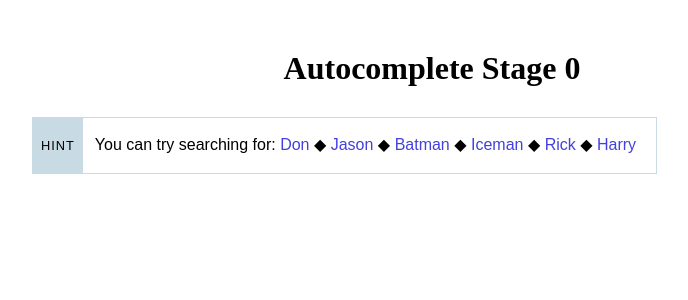
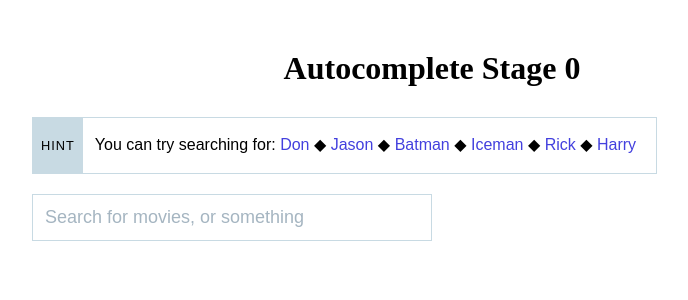
Before and after one commit to rbalicki2/build-bigger, a React app: page /autocomplete in a window 1280 px wide. Shown: the top 300 px of the page, without its empty margins (208-896 px from the left). Built offline with nearby package versions, Linux system fonts and the light colour scheme.

Commit message:
change query param provider to a render prop and dont use searchText state

```diff
--- a/src/components/Autocomplete.jsx
+++ b/src/components/Autocomplete.jsx
@@ -3,8 +3,7 @@ import fetchAutocompleteResults from 'src/services/autocomplete-service';
 import queryString from 'query-string';
 import { Input, ResultsContainer, OuterContainer, List } from './AutocompleteSubcomponents';
 
-const addQueryParams = InnerComponent =>
-  class QueryParamSetter extends Component {
+class QueryParamProvider extends Component {
   state = {
     qs: queryString.parse(location.search),
   };
@@ -29,22 +28,25 @@ const addQueryParams = InnerComponent =>
   }
 
   render() {
-      return <InnerComponent {...this.props} {...this.state} />;
+    return this.props.children(this.state.qs);
   }
-  };
+}
+
+export default () => (<QueryParamProvider>{({ searchText }) =>
+  <Autocomplete searchText={searchText} />
+}</QueryParamProvider>);
 
 class Autocomplete extends Component {
   state = {
-    searchText: this.props.qs.searchText,
     autocompleteValues: [],
     currentRequestId: 0,
     loading: false,
-    visible: !!this.props.qs.searchText,
+    visible: !!this.props.searchText,
   };
 
   componentDidMount() {
-    if (this.state.searchText) {
-      this.fetchAutocomplete();
+    if (this.props.searchText) {
+      this.fetchAutocomplete(this.props.searchText);
     }
     document.addEventListener('click', this.handleDocumentClick);
   }
@@ -52,10 +54,8 @@ class Autocomplete extends Component {
   componentWillReceiveProps(newProps) {
     // synchronize our local state with what was provided to us, if its different
     // and make the box visible
-    if (newProps.qs.searchText !== this.state.searchText) {
-      this.setState({
-        searchText: newProps.qs.searchText || '',
-      }, this.fetchAutocomplete);
+    if (newProps.searchText !== this.props.searchText) {
+      this.fetchAutocomplete(newProps.searchText);
     }
     this.isUpdatingVisibility = true;
     this.setState({
@@ -87,9 +87,8 @@ class Autocomplete extends Component {
     }
   };
 
-  fetchAutocomplete = () => {
+  fetchAutocomplete = (searchText) => {
     const currentRequestId = this.state.currentRequestId + 1;
-    const { searchText } = this.state;
     this.setState({
       currentRequestId,
       loading: true,
@@ -109,21 +108,11 @@ class Autocomplete extends Component {
   }
 
   updateText = ({ target: { value } }) => {
-    this.setState({
-      searchText: value || '',
-    }, () => {
-      this.fetchAutocomplete();
-      // N.B. we need to wait until the searchText has been committed to state,
-      // because otherwise the check in componentWillReceiveProps will be incorrect,
-      // and we will call fetchAutocomplete twice!
-      window.history.replaceState(null, null, `?${queryString.stringify(qs)}`);
-    });
     const qs = {
       ...queryString.parse(location.search),
       searchText: value,
     };
-    // N.B. will not work here:
-    // window.history.replaceState(null, null, `?${queryString.stringify(qs)}`);
+    window.history.replaceState(null, null, `?${queryString.stringify(qs)}`);
   };
 
   get autocompleteContainer() {
@@ -140,13 +129,23 @@ class Autocomplete extends Component {
     </ResultsContainer>);
   }
 
+  get autocompleteInput() {
+    return (<Input
+      placeholder="Search for movies, or something"
+      type="text"
+      value={this.props.searchText}
+      onChange={this.updateText}
+      onBlur={() => this.setState({ visible: false })}
+      onFocus={() => this.setState({ visible: true })}
+      innerRef={(el) => { this.inputEl = el; }}
+    />);
+  }
+
   render() {
     const { visible } = this.state;
     return (<OuterContainer>
-      { this.input }
+      { this.autocompleteInput }
       { visible && this.autocompleteContainer }
     </OuterContainer>);
   }
 }
-
-export default addQueryParams(Autocomplete);
```
Lines whose indentation alone changed are shown as unchanged.
